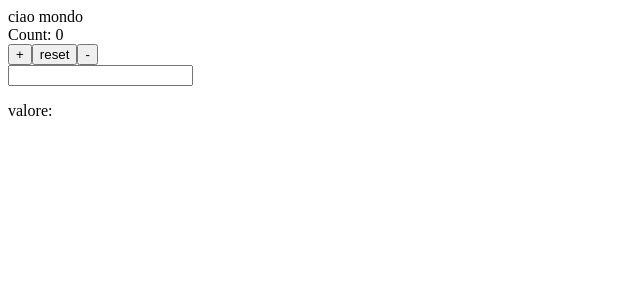
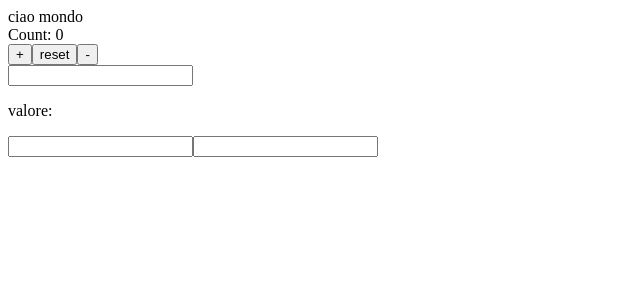
Before and after one commit to Federico-Z96/MiaTech, a React (Create React App) app in the folder react-exercise/: page / in a window 1280 px wide. Shown: the top 300 px of the page, without its empty margins (0-640 px from the left). Built offline with nearby package versions, Linux system fonts and the light colour scheme.

Commit message:
added Form

```diff
--- a/react-exercise/src/App.js
+++ b/react-exercise/src/App.js
@@ -1,6 +1,7 @@
 import HelloWorld from "./components/HelloWorld";
 import Counter from "./components/Counter";
 import TextInput from "./components/TextInput";
+import LoginForm from "./components/LoginForm";
 
 function App() {
   return (
@@ -8,6 +9,7 @@ function App() {
       <HelloWorld />
        <Counter />
        <TextInput />
+       <LoginForm />
     </div>
   );
 }
--- /dev/null
+++ b/react-exercise/src/components/LoginForm.js
@@ -0,0 +1,15 @@
+import React from "react";
+import { useState } from "react";
+
+const LoginForm = () => {
+    const [userename, setUsername] = useState("");
+    const [password, setPassword] = useState("");
+
+    return(
+        <div>
+            <input type="text" value={userename} />
+            <input type="text" value={password} />
+        </div>
+    )
+}
+export default LoginForm;
```
